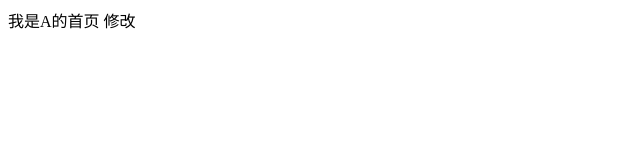
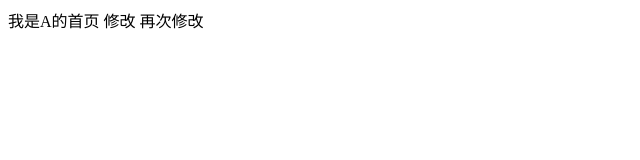
Before and after one commit to why-ustc/git-demo1, a plain HTML site: page index.html in a window 1280 px wide. Shown: the whole page, without its empty margins (0-640 px from the left). Drawn offline with Linux system fonts and the light colour scheme.

Commit message:
A的第三次提交

```diff
--- a/index.html
+++ b/index.html
@@ -8,7 +8,7 @@
 </head>
 
 <body>
-    我是A的首页 修改
+    我是A的首页 修改 再次修改
 </body>
 
 </html>
```
